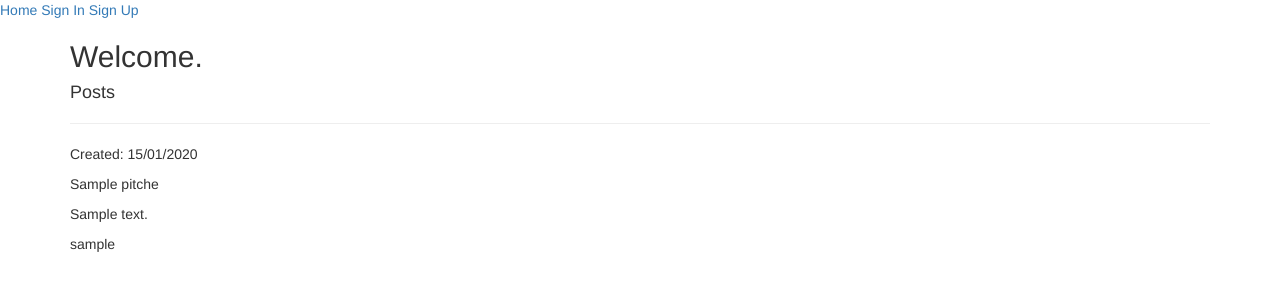
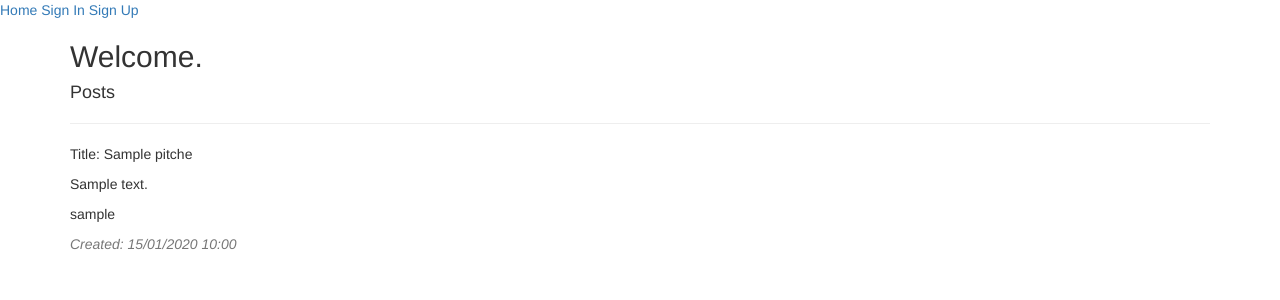
Before and after one commit to Willbeckh/one-time, a Flask app: page / in a window 1280 px wide. Shown: the top 300 px of the page. Run offline with Flask 2, Linux system fonts and the light colour scheme; tables that the repository leaves empty hold one stand-in row (Sample ...); some libraries are stand-ins or nearby versions.

```diff
--- a/app/templates/index.html
+++ b/app/templates/index.html
@@ -8,19 +8,20 @@
   {% else %}
   <h2>Welcome.</h2>
   {% endif %}
+  <h4>Posts</h4>
+  {% for pitch in pitches %}
   <div class="pitches">
-    <h4>Posts</h4>
-    {% for pitch in pitches %}
+    <hr />
     <div>
-      <hr />
-      <div class="pitches">
-        <p>Created: {{pitch.timestamp.strftime('%d/%m/%Y')}}</p>
-        <p>{{pitch.title}}</p>
-        <p>{{ pitch.text }}</p>
-        <p>{{ pitch.author.username }}</p>
-      </div>
+      <p>Title: {{pitch.title}}</p>
+      <p>{{ pitch.text }}</p>
+      <p>{{ pitch.author.username }}</p>
+      <i class="text-muted"
+        >Created: {{pitch.timestamp.strftime('%d/%m/%Y %H:%M')}}</i
+      >
     </div>
   </div>
   {% endfor %}
 </div>
+
 {% endblock %}
--- a/app/templates/user.html
+++ b/app/templates/user.html
@@ -3,6 +3,10 @@
 <!-- user profile page -->
 {% block content %}
 <div class="container">
+  <!-- display pic -->
+  -->
+  <!-- display pic -->
+
   <h1>{{ user.username }}</h1>
   <em>{{ user.email }}</em>
   <p>Bio: <b>{{user.about_me}}</b></p>
```
